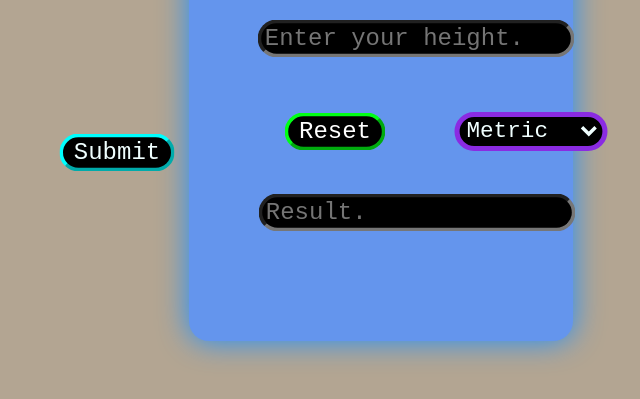
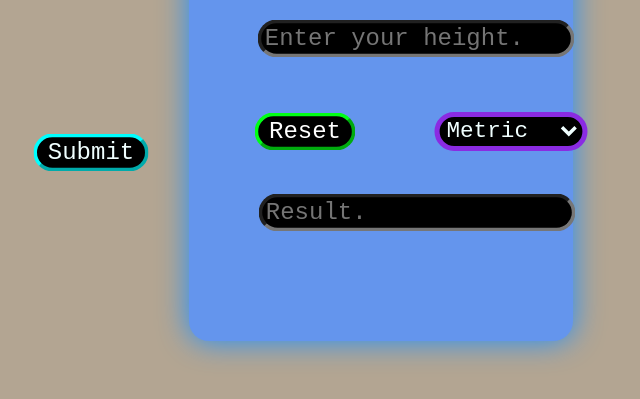
Before and after one commit to deboneil07/BMI-Calculator, a plain HTML site: page index.html in a window 1280 px wide. Shown: the part 293-692 px from the top of the page, without its empty margins (146-786 px from the left). Drawn offline with Linux system fonts and the light colour scheme.

Commit message:
button placements

```diff
--- a/index.html
+++ b/index.html
@@ -31,7 +31,7 @@
             </div>
             <label for="unit"></label>
 
-                <select id="unit" style="background-color: black;color: azure;position: relative;bottom: -177px;left: 150px; scale: 170%; border-radius: 20px; border-color: blueviolet; border-width: 3px ; font-family: monospace  ;">
+                <select id="unit" style="background-color: black;color: azure;position: relative;bottom: -177px;left: 130px; scale: 170%; border-radius: 20px; border-color: blueviolet; border-width: 3px ; font-family: monospace  ;">
                     <option value="Metric" style="background-color: black; color: azure; font-family: monospace;">Metric</option>
                     <option value="Imperial" style="font-family: monospace;">Imperial</option>
                 </select>
--- a/style.css
+++ b/style.css
@@ -64,7 +64,7 @@ body{
 #inp_click{
     position: relative;
     top: 220px;
-    left: -144px;
+    left: -170px;
     background-color: black;
     color: azure;
     transition-duration: 0.9s;
@@ -96,7 +96,7 @@ button{
 #reset{
     position: relative;
     top: 199px;
-    left: -170px;
+    left: -200px;
     background-color: black;
     color: rgb(255, 255, 255);
     transition-duration: 0.9s;
```
